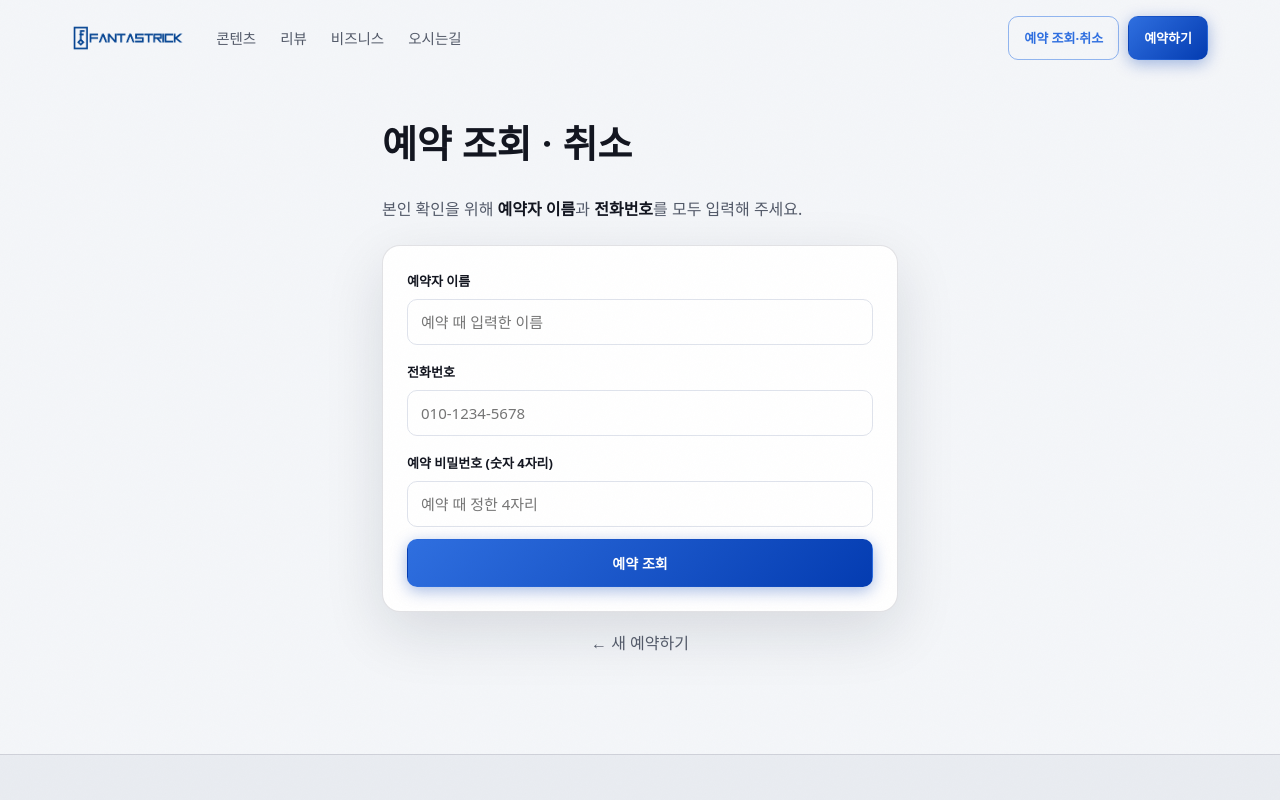
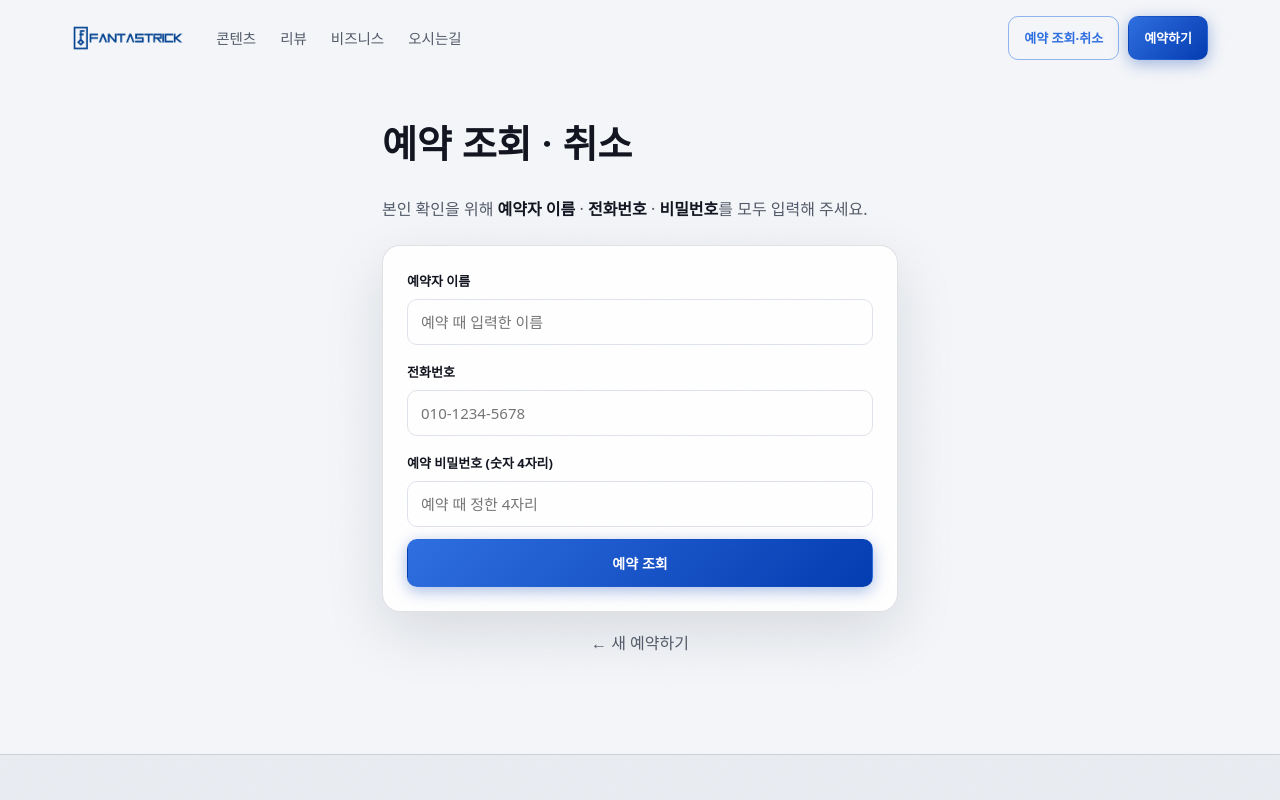
Before and after one commit to fantastrickga4-cmyk/fantastrick-homepage, a Next.js app: page /reservation in a window 1280 px wide. Shown: the top 800 px of the page. Built offline with nearby package versions, Linux system fonts and the light colour scheme; a web font is replaced by a local one.

Commit message:
copy(reservation): 조회 본인확인 안내에 비밀번호 추가 (이름·전화번호·비밀번호 명시)
Co-Authored-By: Claude Opus 4.8 <noreply@anthropic.com>

```diff
--- a/src/app/reservation/page.tsx
+++ b/src/app/reservation/page.tsx
@@ -136,7 +136,7 @@ export default function ReservationLookup() {
     <div className="formwrap">
       <div className="page-top" />
       <h2 className="title" style={{ marginBottom: 4 }}>예약 조회 · 취소</h2>
-      <p className="lead" style={{ marginBottom: 22 }}>본인 확인을 위해 <b style={{ color: "var(--text)" }}>예약자 이름</b>과 <b style={{ color: "var(--text)" }}>전화번호</b>를 모두 입력해 주세요.</p>
+      <p className="lead" style={{ marginBottom: 22 }}>본인 확인을 위해 <b style={{ color: "var(--text)" }}>예약자 이름</b> · <b style={{ color: "var(--text)" }}>전화번호</b> · <b style={{ color: "var(--text)" }}>비밀번호</b>를 모두 입력해 주세요.</p>
 
       <div className="card">
         <div className="field">
```
